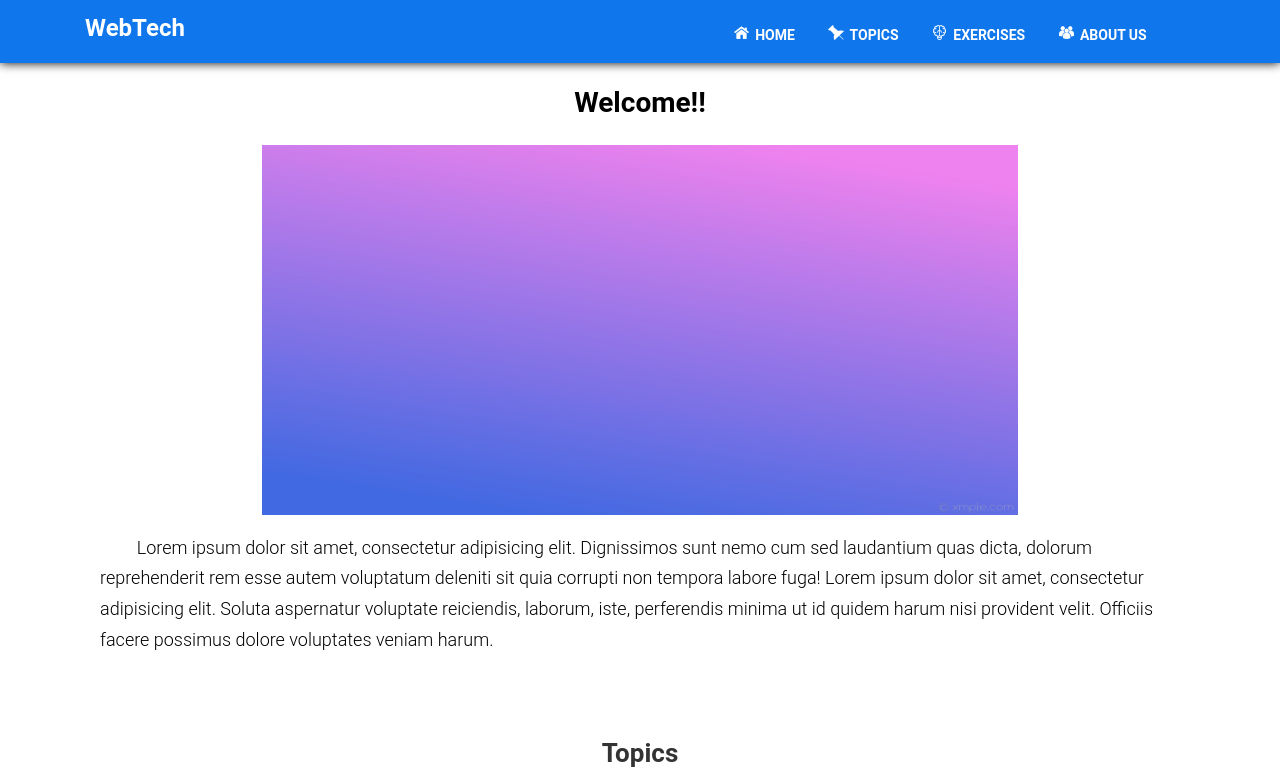
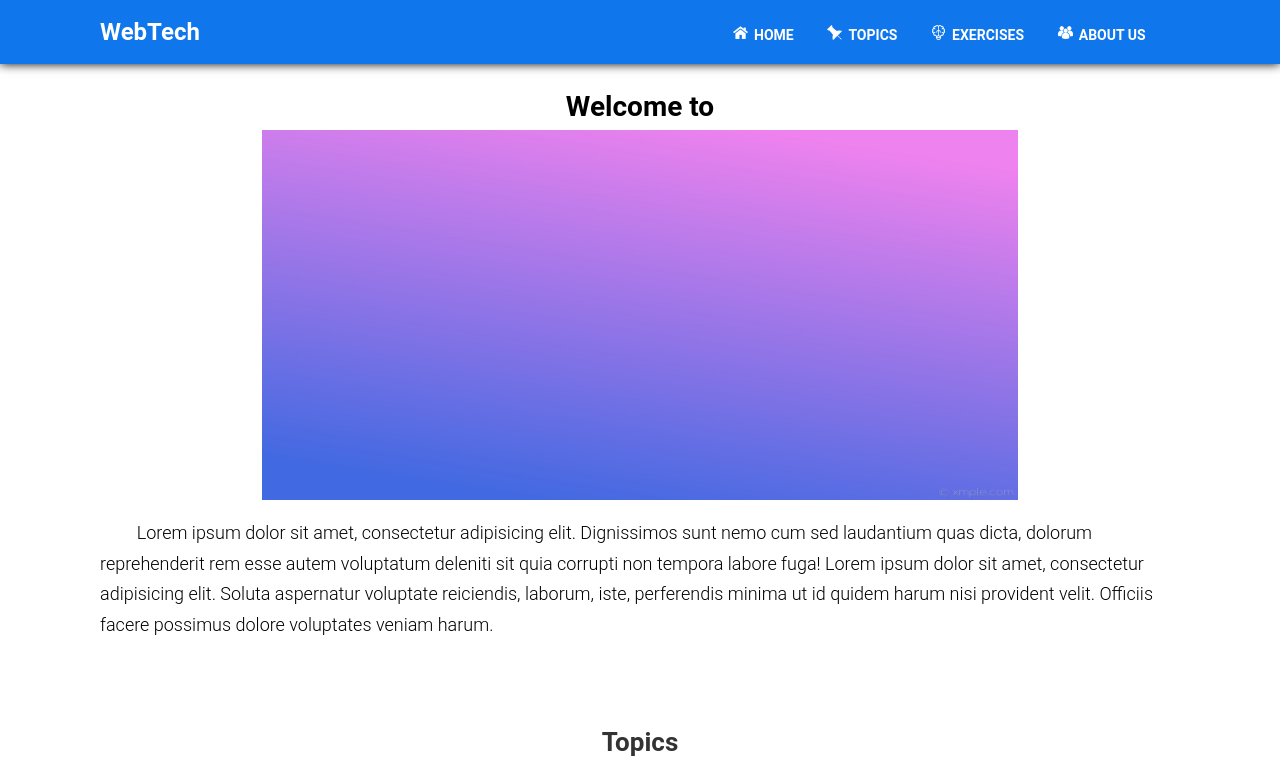
Before and after one commit to 2164179mary/WEBTECHLEC, a PHP site: page / in a window 1280 px wide. Shown: the top 783 px of the page. Run offline with PHP 8.4, Linux system fonts and the light colour scheme.

Commit message:
few changes in the index.html and styles.css files

```diff
--- a/Template/index.html
+++ b/Template/index.html
@@ -3,24 +3,26 @@
 
 <head>
     <title>WebTech</title>
-    <meta charset="utf-8" />
+    <meta charset="utf-8">
+    <meta name="viewport" content="width=device-width, initial-scale=1.0">
+    <!-- <link rel="icon" type="image/png" sizes="32x32" href="./images/logo.png"> -->
     <link rel="Stylesheet" type="text/css" href="./styles/styles.css">
 </head>
 
 <body>
     <header>
         <div class="container">
-            <div class="content-margin">
+            <div class="content">
                 <div class="logo">
                     <h1><a href="index.html"> WebTech</a></h1>
                 </div>
                 <div class="nav-menu right">
                     <nav>
                         <ul>
-                            <li><a href="#"><img src="images/home.png">Home</a></li>
-                            <li><a href="#"><img src="/images/pin.png">Topics</a></li>
-                            <li><a href="#"><img src="/images/mind.png">Exercises</a></li>
-                            <li><a href="#"><img src="/images/group.png">About Us</a></li>
+                            <li><a href="#"><img src="./images/home.png">Home</a></li>
+                            <li><a href="#"><img src="./images/pin.png">Topics</a></li>
+                            <li><a href="#"><img src="./images/mind.png">Exercises</a></li>
+                            <li><a href="#"><img src="./images/group.png">About Us</a></li>
                         </ul>
                     </nav>
                 </div>
@@ -30,7 +32,7 @@
 
     <section id="intro">
         <div class="container">
-            <h2>Welcome&#33;&#33;</h2>
+            <h2>Welcome to</h2>
             <img src="sample4.jpg">
             <p>&emsp;&emsp;Lorem ipsum dolor sit amet, consectetur adipisicing elit. Dignissimos sunt nemo cum sed laudantium quas dicta, dolorum reprehenderit rem esse autem voluptatum deleniti sit quia corrupti non tempora labore fuga! Lorem ipsum dolor sit amet, consectetur adipisicing elit. Soluta aspernatur voluptate reiciendis, laborum, iste, perferendis minima ut id quidem harum nisi provident velit. Officiis facere possimus dolore voluptates veniam harum.</p>
         </div>
@@ -38,6 +40,7 @@
 
     <section id="hometopics">
         <div class="container">
+            <div class="content">
                 <h3>Topics</h3>
                 <div id="topics">
                     <figure class="topic-container">
@@ -61,21 +64,15 @@
                             <p>&emsp;Lorem ipsum dolor sit amet, consectetur adipisicing elit. Dignissimos sunt nemo cum sed laudantium quas dicta, dolorum reprehenderit rem esse autem voluptatum deleniti sit quia.</p>
                         </figcaption>
                     </figure>
-                <figure class="topic-container">
-                    <img src="sample2.jpg" />
-                    <figcaption>
-                        <h4><b>Cascading Style Sheet</b></h4>
-                        <p>&emsp;Coming Soon&#33;</p>
-                    </figcaption>
-                </figure>
+                </div>
             </div>
         </div>
     </section>
 
-    <footer id="footer">
+    <footer>
         <div class="container">
-			<div class="content-margin">
-				<p>&copy;<i>&emsp;Copyright 2018. <a href="index.html">WebTech</a>. All Rights Reserved.</i></p>
+            <div class="content">
+                <p>&copy;<i> Copyright 2018. <a href="index.html"><b>WebTech</b></a>. All Rights Reserved.</i></p>
             </div>
         </div>
     </footer>
--- a/Template/styles/styles.css
+++ b/Template/styles/styles.css
@@ -20,12 +20,13 @@
 h4,
 h5,
 h6 {
-    line-height: 1.3;
-    margin-top: 0;
+    line-height: 1.6em;
+    margin-bottom: auto;
+    margin-top: auto;
 }
 
 h1 {
-    font-size: 30px;
+    font-size: 33px;
 }
 
 h2 {
@@ -46,20 +47,21 @@
     padding: 0 100px;
 }
 
-.content-margin {
-    margin: 0 -15px;
+.content {
+    margin: 0 auto;
 }
 
-.content-margin:before,
-.content-margin:after {
+.content:before,
+.content:after {
     display: table;
     content: " ";
 }
 
-.content-margin:after {
+.content:after {
     clear: both;
 }
 
+/* Header */
 .logo,
 .nav-menu {
     float: left;
@@ -138,7 +140,7 @@
     transition: 0.5s;
 }
 
-header nav > ul > li > a > img{
+header nav > ul > li > a > img {
     height: 1.8em;
     padding-top: 10px;
     padding-right: 6px;
@@ -156,9 +158,10 @@
 
 section * {
     position: relative;
-	z-index: 1;
+    z-index: 1;
 }
 
+/* Introduction Section */
 #intro {
     margin-top: 3.8em;
     text-align: left;
@@ -195,16 +198,21 @@
 
 @import url(https://fonts.googleapis.com/css?family=Raleway:400,200,300,800);
 
+/* Topics section */
+#topics {
+    margin-left: -1em;
+}
+
 figure.topic-container {
     font-family: "Raleway", Arial, sans-serif;
     color: #fff;
     position: relative;
     float: left;
     overflow: hidden;
-    margin: 22px 3em;
+    margin: 22px 1em;
     min-width: 300px;
-    max-width: 400px;
-    max-height: 220px;
+    max-width: 356px;
+    max-height: 230px;
     width: 100%;
     background: #000000;
     text-align: left;
@@ -258,9 +266,10 @@
 }
 
 figure.topic-container h4 {
-    font-size: 20px;
+    font-size: 18px;
+    margin-bottom: auto;
     word-spacing: 0.15em;
-    font-weight: 300;
+    font-weight: 200;
     text-transform: uppercase;
     -webkit-transform: translate3d(30%, 0%, 0);
     transform: translate3d(30%, 0%, 0);
@@ -308,14 +317,15 @@
     transition-delay: 0s;
 }
 
-#topics {
-   margin-left: 6em;
+/* Footer */
+footer {
+    background-color: #0f77eb;
+    color: #ffff;
+    width: 100%;
+    position: absolute;
 }
 
-#footer {
-    background-color: #0f77eb;
-	color: #ffff;
+footer p {
     font-size: 12px;
     text-align: center;
-    margin-top: 39vw;
 }
```
Lines whose indentation alone changed are shown as unchanged.
